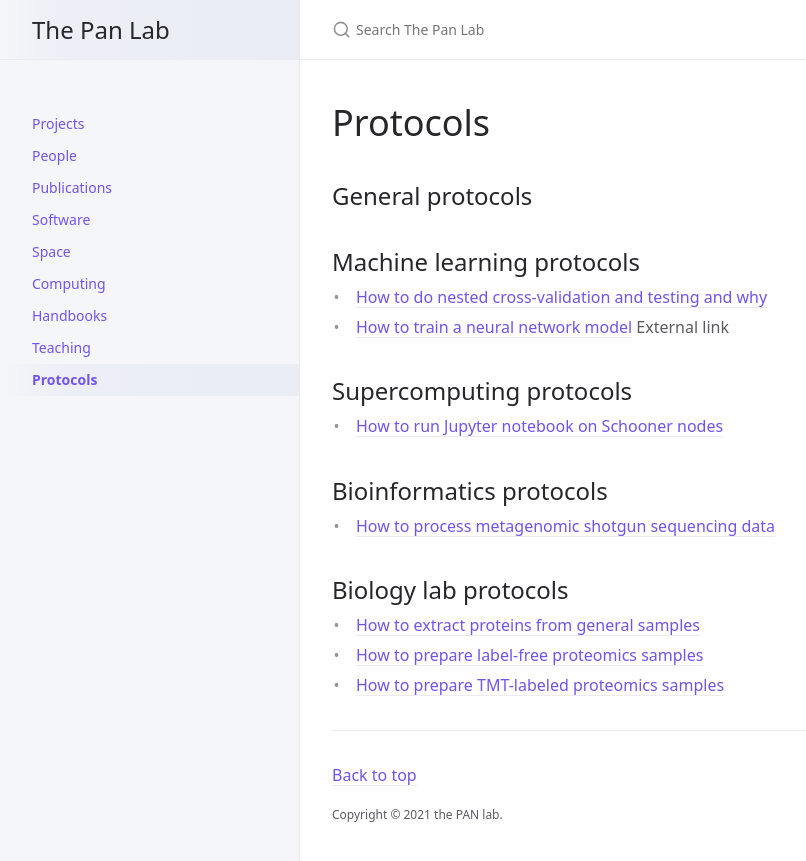
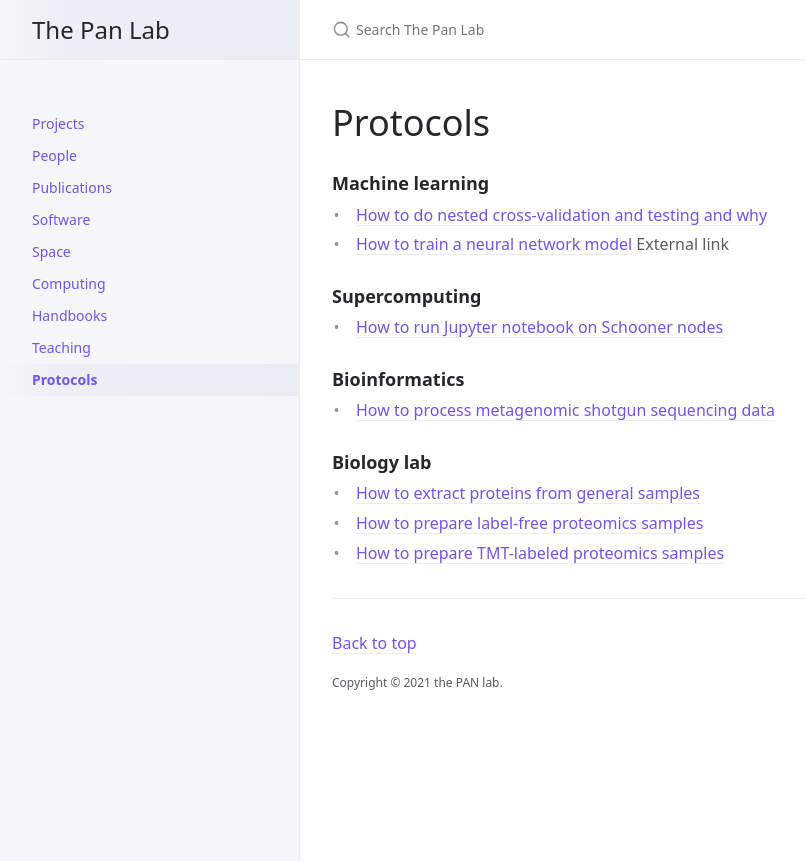
Before and after one commit to thepanlab/thepanlab.github.io, a Jekyll site: the page built from docs/Protocols/protocols.md, in a window 1280 px wide. Shown: the top 861 px of the page, without its empty margins (0-806 px from the left). Built offline with Jekyll 4.4.1, drawn with Linux system fonts in a browser that asks for light colours.

Commit message:
Update protocols.md

```diff
--- a/docs/Protocols/protocols.md
+++ b/docs/Protocols/protocols.md
@@ -6,19 +6,17 @@ permalink: /docs/Protocols
 ---
 # Protocols
 
-## General protocols
-
-## Machine learning protocols
+### **Machine learning**
 - [How to do nested cross-validation and testing and why]()
 - [How to train a neural network model](http://karpathy.github.io/2019/04/25/recipe/) External link
 
-## Supercomputing protocols
+### **Supercomputing**
 - [How to run Jupyter notebook on Schooner nodes](https://github.com/thepanlab/supercomputers/blob/master/Use_jupyter_notebook.md)
 
-## Bioinformatics protocols
+### **Bioinformatics**
 - [How to process metagenomic shotgun sequencing data](https://github.com/thepanlab/Seq2MAG)
 
-## Biology lab protocols
+### **Biology lab**
 - [How to extract proteins from general samples]()
 - [How to prepare label-free proteomics samples]()
 - [How to prepare TMT-labeled proteomics samples]()
```
